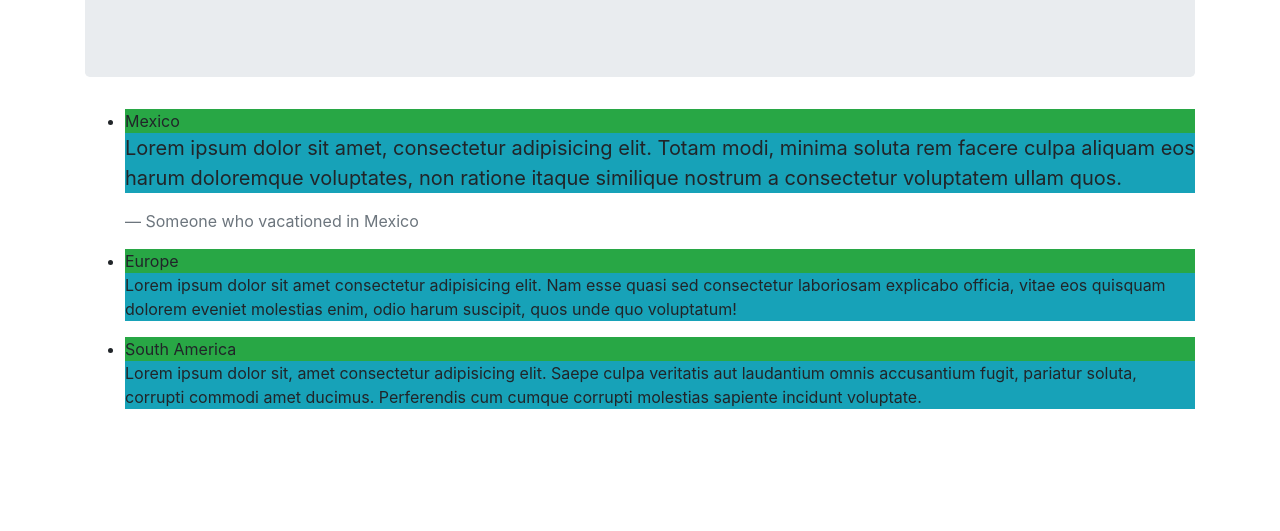
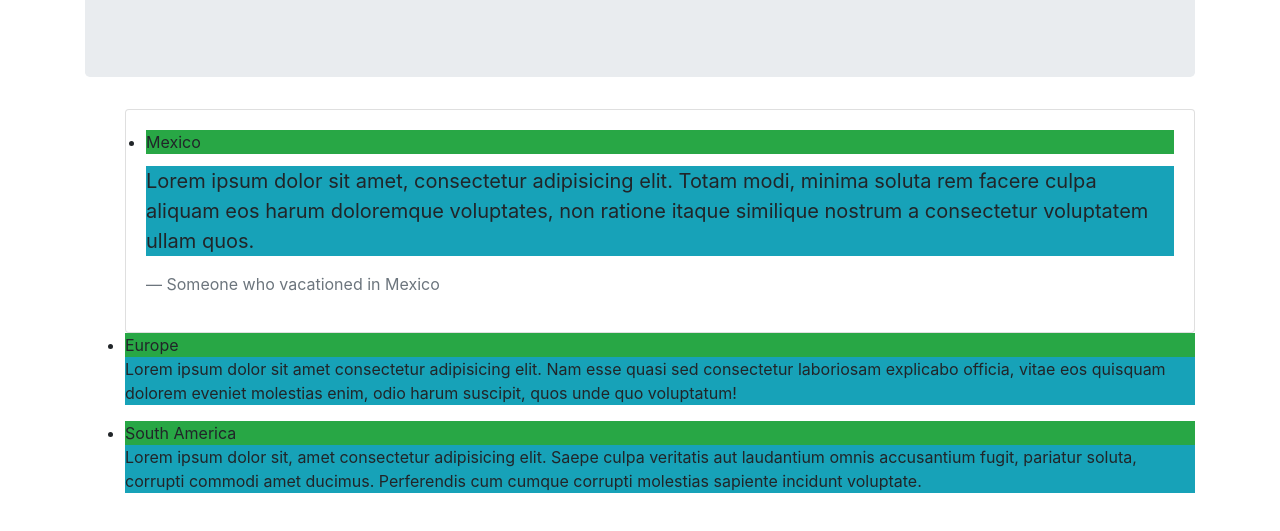
Before and after one commit to chonnessey/vacation-site, a plain HTML site: page index.html in a window 1280 px wide. Shown: the part 147-678 px from the top of the page. Drawn offline with Linux system fonts and the light colour scheme.

Commit message:
add card classes to body, title and paragraphs
co-authored-by: Tori West <victoria_west@ymail.com>

```diff
--- a/index.html
+++ b/index.html
@@ -14,11 +14,17 @@
       <p>here are a few places I love to vaction at</p>
     </div>
       <ul>
-        <li class=bg-success>Mexico</li>
+        <div class=card>
+          <div class=card-body>
+        <div class=card-title><li class=bg-success>Mexico</li></div>
+        <div class=card-text>
         <blockquote class="blockquote">
           <p class=bg-info>Lorem ipsum dolor sit amet, consectetur adipisicing elit. Totam modi, minima soluta rem facere culpa aliquam eos harum doloremque voluptates, non ratione itaque similique nostrum a consectetur voluptatem ullam quos.</p>
           <footer class="blockquote-footer">Someone who vacationed in Mexico</footer>
         </blockquote>
+      </div>
+      </div>
+      </div>
         <li class=bg-success>Europe</li>
         <p class=bg-info>Lorem ipsum dolor sit amet consectetur adipisicing elit. Nam esse quasi sed consectetur laboriosam explicabo officia, vitae eos quisquam dolorem eveniet molestias enim, odio harum suscipit, quos unde quo voluptatum!</p>
         <li class=bg-success>South America</li>
```
